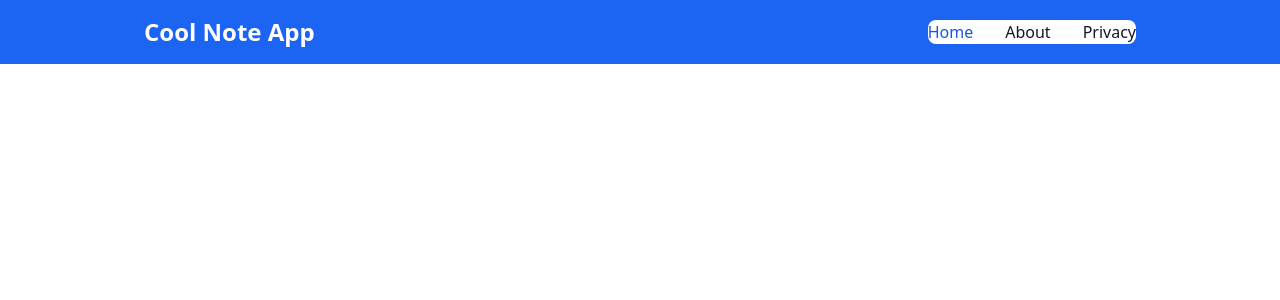
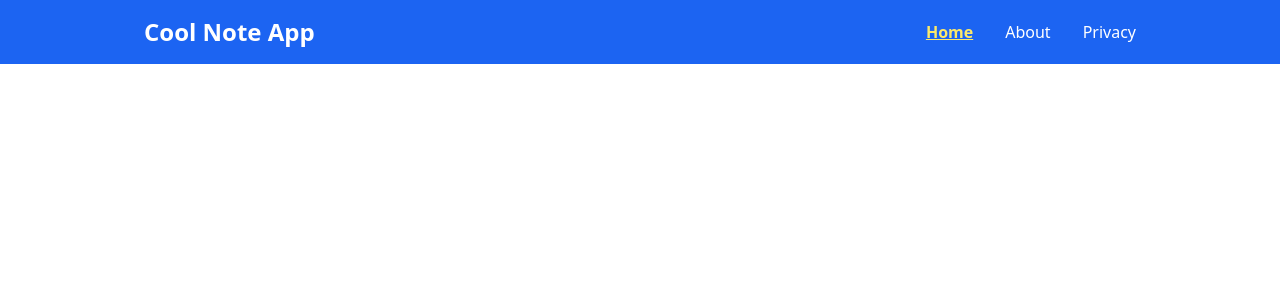
Before and after one commit to TahsinAlahi/cool-notes-client, a React (Vite) app: page / in a window 1280 px wide. Shown: the top 300 px of the page. Built offline with nearby package versions, Linux system fonts and the light colour scheme.

Commit message:
finished: NavBar compo

```diff
--- a/package.json
+++ b/package.json
@@ -26,6 +26,8 @@
     "eslint-plugin-react-refresh": "^0.4.14",
     "globals": "^15.11.0",
     "postcss": "^8.4.47",
+    "prettier": "^3.3.3",
+    "prettier-plugin-tailwindcss": "^0.6.8",
     "tailwindcss": "^3.4.14",
     "typescript": "~5.6.2",
     "typescript-eslint": "^8.11.0",
--- a/src/components/NavBar.tsx
+++ b/src/components/NavBar.tsx
@@ -1,14 +1,18 @@
 import { Link, NavLink } from "react-router-dom";
 
 function NavBar() {
+  function activeClass({ isActive }: { isActive: boolean }): string {
+    return `block py-2 px-3 md:text-white md:bg-transparent rounded md:bg-transparent md:p-0 dark:text-white md:dark:text-blue-500 hover:underline ${isActive ? "bg-blue-700 text-white lg:underline lg:font-semibold lg:text-yellow-200" : "bg-white text-black"}`;
+  }
+
   return (
-    <nav className="bg-blue-600 border-gray-200 dark:bg-gray-900">
-      <div className="max-w-screen-lg flex flex-wrap items-center justify-between mx-auto p-4">
+    <nav className="border-gray-200 bg-blue-600 dark:bg-gray-900">
+      <div className="mx-auto flex max-w-screen-lg flex-wrap items-center justify-between p-4">
         <Link
           to="/"
           className="flex items-center space-x-3 rtl:space-x-reverse"
         >
-          <span className="text-white self-center text-2xl font-semibold whitespace-nowrap dark:text-white">
+          <span className="self-center whitespace-nowrap text-2xl font-semibold text-white dark:text-white">
             Cool Note App
           </span>
         </Link>
@@ -16,13 +20,13 @@ function NavBar() {
         <button
           data-collapse-toggle="navbar-default"
           type="button"
-          className="inline-flex items-center p-2 w-10 h-10 justify-center text-sm text-gray-500 rounded-lg md:hidden hover:bg-gray-100 focus:outline-none focus:ring-2 focus:ring-gray-200 dark:text-gray-400 dark:hover:bg-gray-700 dark:focus:ring-gray-600"
+          className="inline-flex h-10 w-10 items-center justify-center rounded-lg p-2 text-sm text-gray-500 hover:bg-gray-100 focus:outline-none focus:ring-2 focus:ring-gray-200 dark:text-gray-400 dark:hover:bg-gray-700 dark:focus:ring-gray-600 md:hidden"
           aria-controls="navbar-default"
           aria-expanded="false"
         >
           <span className="sr-only">Open main menu</span>
           <svg
-            className="w-5 h-5 invert"
+            className="h-5 w-5 invert"
             aria-hidden="true"
             xmlns="http://www.w3.org/2000/svg"
             fill="none"
@@ -38,31 +42,21 @@ function NavBar() {
           </svg>
         </button>
         <div className="hidden w-full md:block md:w-auto" id="navbar-default">
-          <ul className="font-medium flex flex-col p-4 md:p-0 mt-4 border border-gray-100 rounded-lg bg-gray-50 md:flex-row md:space-x-8 rtl:space-x-reverse md:mt-0 md:border-0 md:bg-white dark:bg-gray-800 md:dark:bg-gray-900 dark:border-gray-700">
+          <ul className="mt-4 flex flex-col rounded-lg border border-gray-100 bg-gray-50 p-4 font-medium dark:border-gray-700 dark:bg-gray-800 md:mt-0 md:flex-row md:space-x-8 md:border-0 md:bg-white md:p-0 md:dark:bg-gray-900 lg:bg-blue-600 rtl:space-x-reverse">
             <li>
-              <NavLink
-                to="/"
-                className="block py-2 px-3 text-white bg-blue-700 rounded md:bg-transparent md:text-blue-700 md:p-0 dark:text-white md:dark:text-blue-500"
-                aria-current="page"
-              >
+              <NavLink to="/" className={activeClass}>
                 Home
               </NavLink>
             </li>
             <li>
-              <NavLink
-                to="/about"
-                className="block py-2 px-3 text-gray-900 rounded hover:bg-gray-100 md:hover:bg-transparent md:border-0 md:hover:text-blue-700 md:p-0 dark:text-white md:dark:hover:text-blue-500 dark:hover:bg-gray-700 dark:hover:text-white md:dark:hover:bg-transparent"
-              >
+              <NavLink to="/about" className={activeClass}>
                 About
               </NavLink>
             </li>
             <li>
-              <a
-                href="/privacy"
-                className="block py-2 px-3 text-gray-900 rounded hover:bg-gray-100 md:hover:bg-transparent md:border-0 md:hover:text-blue-700 md:p-0 dark:text-white md:dark:hover:text-blue-500 dark:hover:bg-gray-700 dark:hover:text-white md:dark:hover:bg-transparent"
-              >
+              <NavLink to="/privacy" className={activeClass}>
                 Privacy
-              </a>
+              </NavLink>
             </li>
           </ul>
         </div>
```
Also changed, not shown: 2 other files (tests, documents, lock files or other folders).
